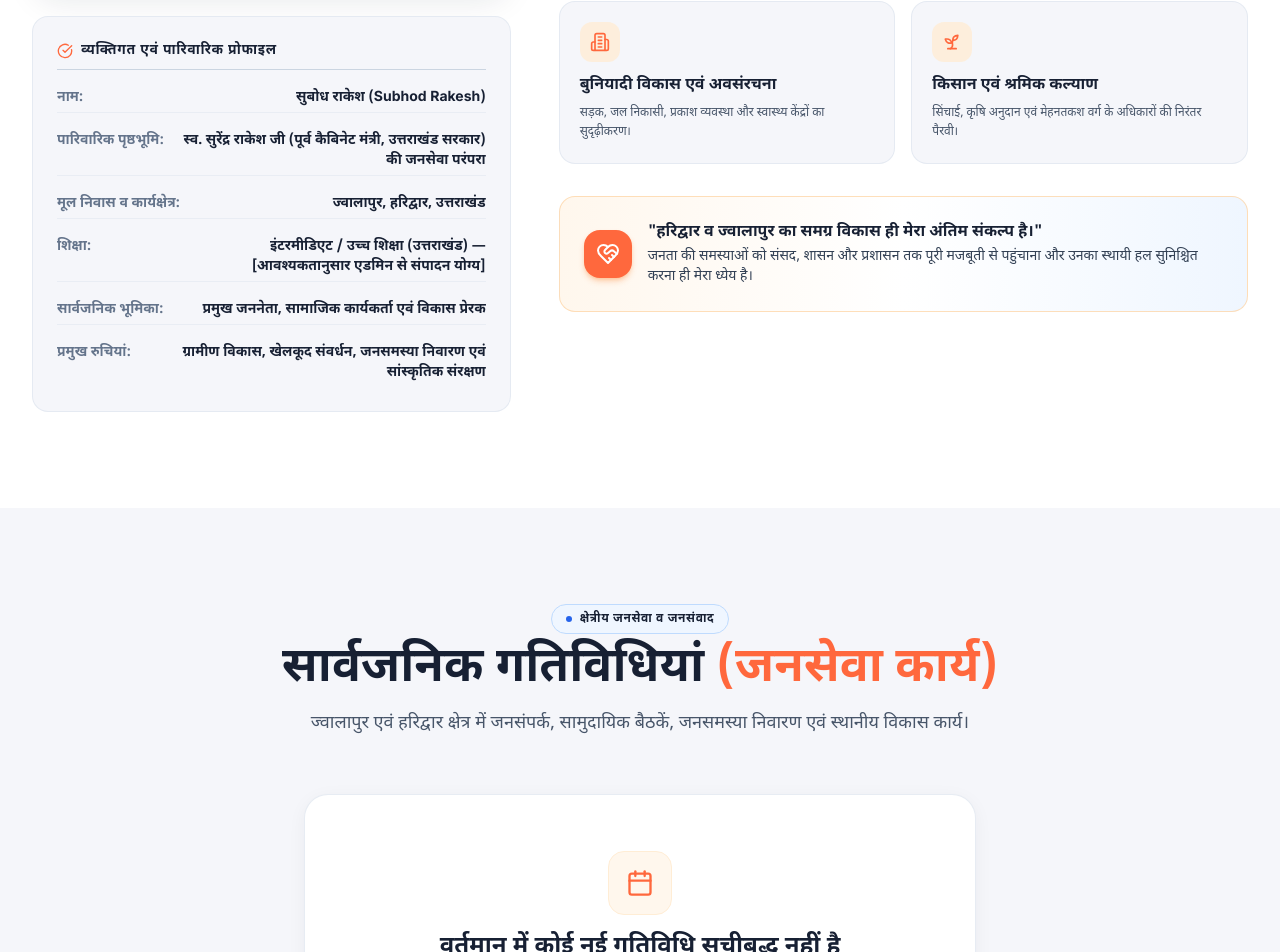
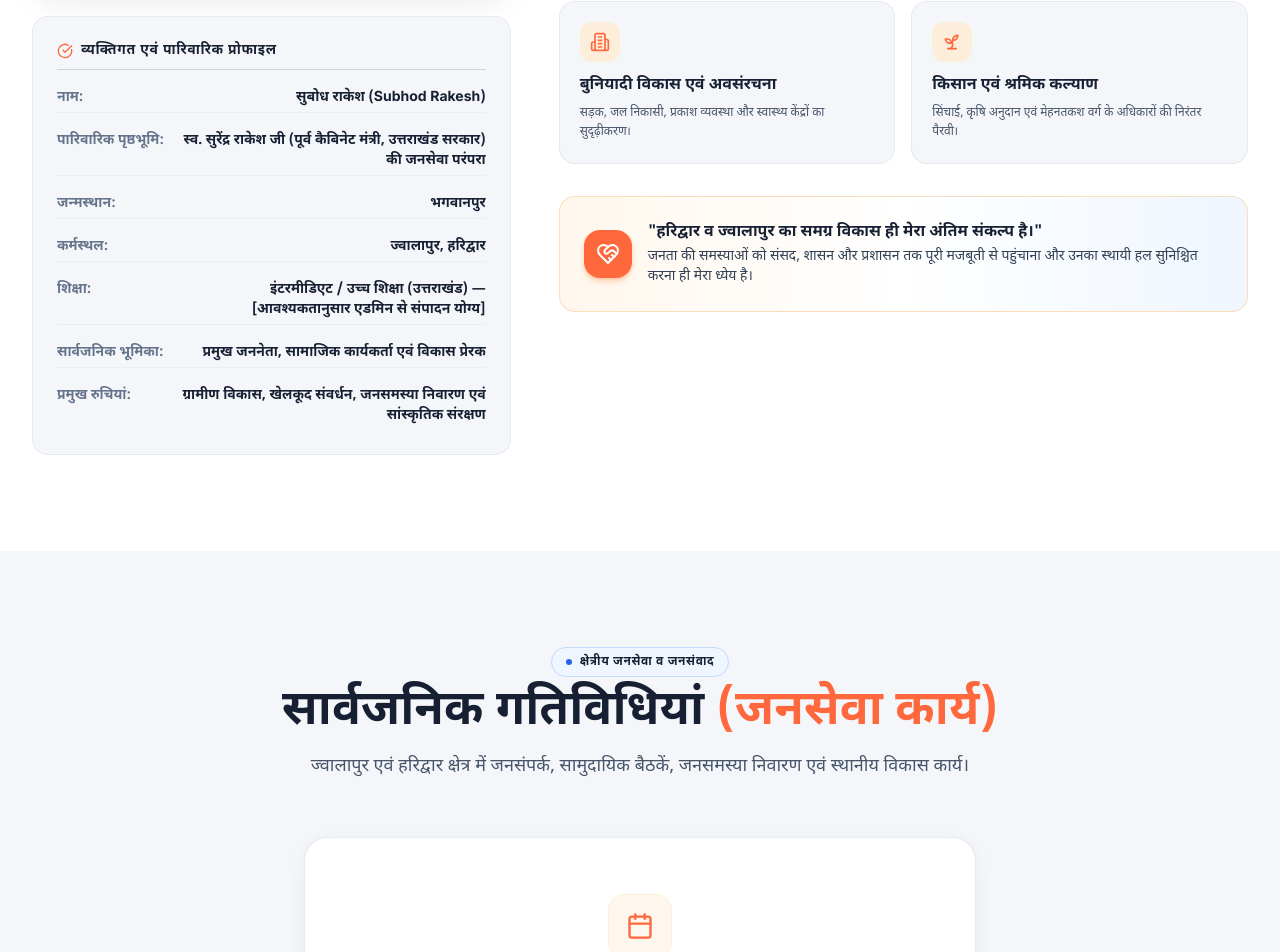
Before and after one commit to technicaluwillget/Subodh-Rakesh, a React (Vite) app: page / in a window 1280 px wide. Shown: the part 1731-2683 px from the top of the page. Built offline with nearby package versions, Linux system fonts and the light colour scheme.

Commit message:
Update Janmsthan (Bhagwanpur) and Karmsthan (Jwalapur, Haridwar) in site profile

```diff
--- a/src/components/About.jsx
+++ b/src/components/About.jsx
@@ -80,13 +80,17 @@ export const About = () => {
             <div className="rounded-2xl bg-[#F5F6FA] p-6 border border-slate-200/80 space-y-3.5 text-xs sm:text-sm">
               <h4 className="font-bold text-[#172033] text-sm uppercase tracking-wider border-b border-slate-300 pb-2 flex items-center gap-2">
                 <CheckCircle size={16} className="text-[#FF683D]" />
-                <span>व्यक्तिगत एवं पारिवारिक प्रोफाइल</span>
+                <span>{t('व्यक्तिगत एवं पारिवारिक प्रोफाइल', 'Personal & Family Profile')}</span>
               </h4>
 
               {aboutData.personalBackground.map((item, i) => (
                 <div key={i} className="flex flex-col sm:flex-row sm:items-baseline justify-between gap-1 py-1 border-b border-slate-200/60 last:border-0">
-                  <span className="font-semibold text-slate-500 min-w-[120px]">{item.label}:</span>
-                  <span className="font-bold text-[#172033] sm:text-right">{item.value}</span>
+                  <span className="font-semibold text-slate-500 min-w-[120px]">
+                    {language === 'en' && item.labelEn ? item.labelEn : item.label}:
+                  </span>
+                  <span className="font-bold text-[#172033] sm:text-right">
+                    {language === 'en' && item.valueEn ? item.valueEn : item.value}
+                  </span>
                 </div>
               ))}
             </div>
--- a/src/components/AdminDashboard.jsx
+++ b/src/components/AdminDashboard.jsx
@@ -404,6 +404,8 @@ export const AdminDashboard = ({
                   <div className="p-5 rounded-2xl bg-[#F5F6FA] border border-slate-200 space-y-3">
                     <h5 className="font-bold text-sm text-[#172033]">सुबोध राकेश जी का आधिकारिक परिचय संक्षेप</h5>
                     <div className="text-xs text-slate-600 space-y-1">
+                      <p>• <strong>जन्मस्थान:</strong> भगवानपुर</p>
+                      <p>• <strong>कर्मस्थल:</strong> ज्वालापुर, हरिद्वार</p>
                       <p>• <strong>स्थान:</strong> ज्वालापुर, हरिद्वार, उत्तराखंड</p>
                       <p>• <strong>ईमेल:</strong> {personalInfo.email}</p>
                       <p>• <strong>फोन:</strong> +91 {personalInfo.phone}</p>
--- a/src/data/subhodhData.js
+++ b/src/data/subhodhData.js
@@ -25,6 +25,10 @@ export const personalInfo = {
   email: "subodhrakesh1985@gmail.com",
   phone: "9760691667",
   whatsapp: "9760691667",
+  birthplace: "भगवानपुर",
+  birthplaceEn: "Bhagwanpur",
+  workplace: "ज्वालापुर, हरिद्वार",
+  workplaceEn: "Jwalapur, Haridwar",
   location: "ज्वालापुर, हरिद्वार, उत्तराखंड, भारत",
   locationEn: "Jwalapur, Haridwar, Uttarakhand, India",
   area: "ज्वालापुर / हरिद्वार विधानसभा क्षेत्र",
@@ -55,12 +59,13 @@ export const aboutData = {
     "ज्वालापुर और हरिद्वार क्षेत्र में सड़क, स्वच्छता, सिंचाई, उच्च शिक्षा, स्वास्थ्य सुविधाएं एवं युवा रोज़गार को बढ़ावा देने के लिए वे निरंतर जनसंवाद व जनसंपर्क के माध्यम से तत्पर रहते हैं।"
   ],
   personalBackground: [
-    { label: "नाम", value: "सुबोध राकेश (Subhod Rakesh)" },
-    { label: "पारिवारिक पृष्ठभूमि", value: "स्व. सुरेंद्र राकेश जी (पूर्व कैबिनेट मंत्री, उत्तराखंड सरकार) की जनसेवा परंपरा" },
-    { label: "मूल निवास व कार्यक्षेत्र", value: "ज्वालापुर, हरिद्वार, उत्तराखंड" },
-    { label: "शिक्षा", value: "इंटरमीडिएट / उच्च शिक्षा (उत्तराखंड) — [आवश्यकतानुसार एडमिन से संपादन योग्य]" },
-    { label: "सार्वजनिक भूमिका", value: "प्रमुख जननेता, सामाजिक कार्यकर्ता एवं विकास प्रेरक" },
-    { label: "प्रमुख रुचियां", value: "ग्रामीण विकास, खेलकूद संवर्धन, जनसमस्या निवारण एवं सांस्कृतिक संरक्षण" }
+    { label: "नाम", labelEn: "Name", value: "सुबोध राकेश (Subhod Rakesh)", valueEn: "Subhod Rakesh" },
+    { label: "पारिवारिक पृष्ठभूमि", labelEn: "Family Background", value: "स्व. सुरेंद्र राकेश जी (पूर्व कैबिनेट मंत्री, उत्तराखंड सरकार) की जनसेवा परंपरा", valueEn: "Legacy of Late Surendra Rakesh (Former Cabinet Minister, Govt of Uttarakhand)" },
+    { label: "जन्मस्थान", labelEn: "Birthplace (Janmsthan)", value: "भगवानपुर", valueEn: "Bhagwanpur" },
+    { label: "कर्मस्थल", labelEn: "Workplace (Karmsthan)", value: "ज्वालापुर, हरिद्वार", valueEn: "Jwalapur, Haridwar" },
+    { label: "शिक्षा", labelEn: "Education", value: "इंटरमीडिएट / उच्च शिक्षा (उत्तराखंड) — [आवश्यकतानुसार एडमिन से संपादन योग्य]", valueEn: "Higher Education (Uttarakhand)" },
+    { label: "सार्वजनिक भूमिका", labelEn: "Public Role", value: "प्रमुख जननेता, सामाजिक कार्यकर्ता एवं विकास प्रेरक", valueEn: "Prominent Public Leader & Social Reformer" },
+    { label: "प्रमुख रुचियां", labelEn: "Key Interests", value: "ग्रामीण विकास, खेलकूद संवर्धन, जनसमस्या निवारण एवं सांस्कृतिक संरक्षण", valueEn: "Rural Development, Sports Promotion, Grievance Redressal & Cultural Heritage" }
   ],
   visionPillars: [
     {
```
